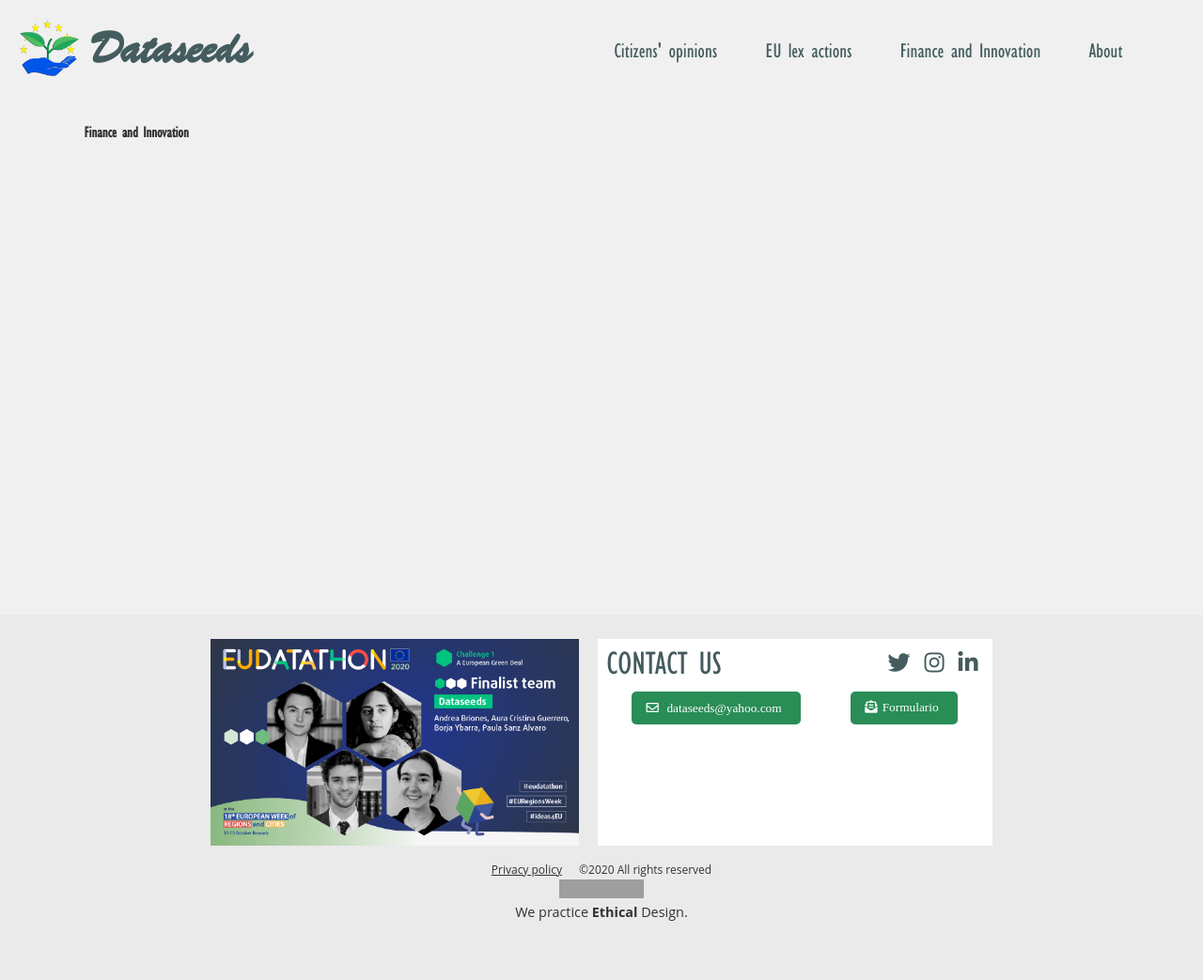
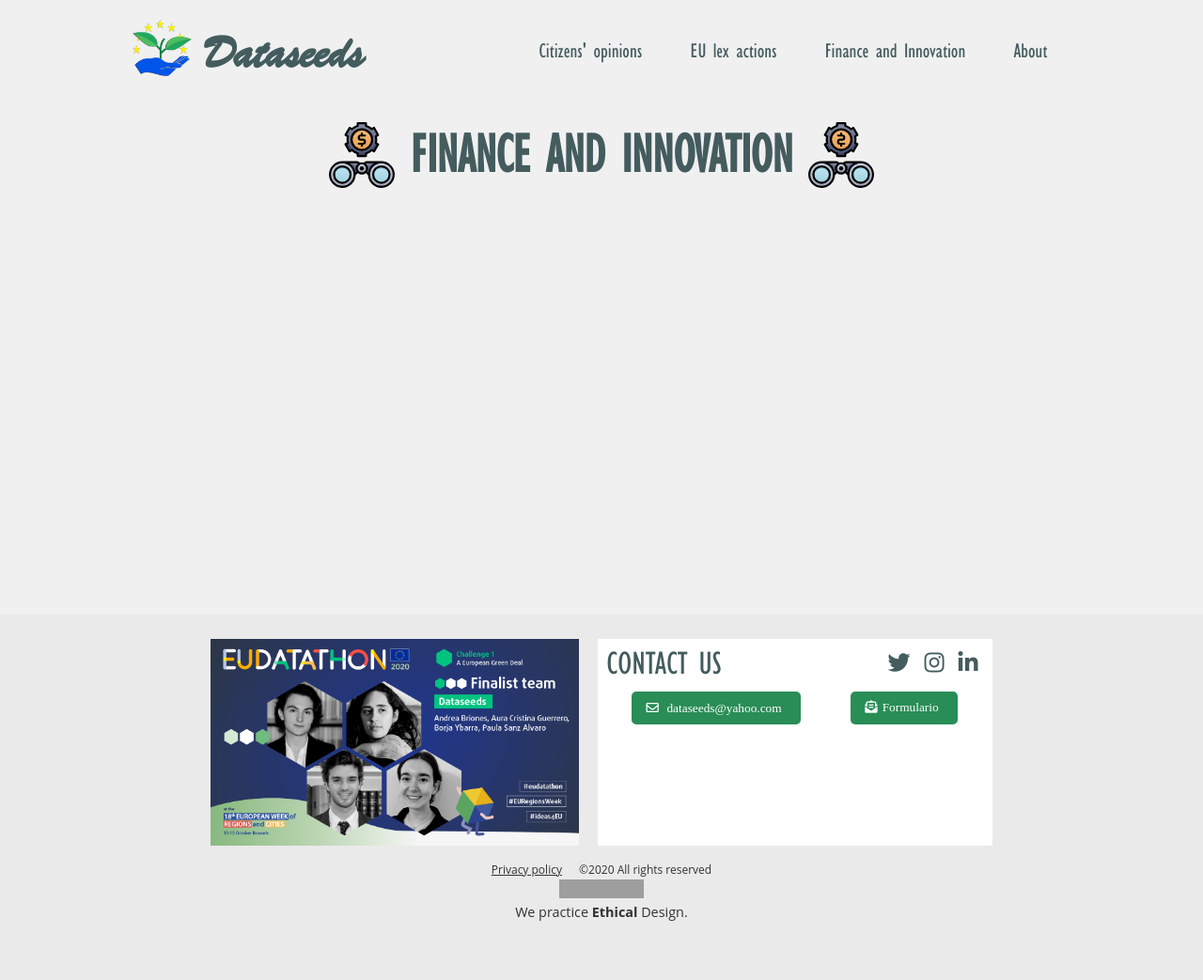
Before and after one commit to Dataseeds/dataseeds.github.io, a Jekyll site: the page built from 2.finance-Innovation.md, in a window 1280 px wide. Shown: the whole page at 94% size. Built offline with Jekyll 4.4.1, drawn with Linux system fonts in a browser that asks for light colours; nearby versions of some CDN libraries; grey boxes are pictures that could not be loaded.

Commit message:
late night fixes + home animation

```diff
--- a/2.finance-Innovation.md
+++ b/2.finance-Innovation.md
@@ -5,6 +5,10 @@ visible: true
 permalink: /finance_innovation
 ---
 
-<div>
-	<h3>Finance and Innovation</h3>
+<div class="finance">
+	<div class="centered-title">
+		<img src="/assets/icons/DrawKit-SaaS/Color/Binocular.svg">
+		<h1>{{ page.title }}</h1>
+		<img src="/assets/icons/DrawKit-SaaS/Color/Binocular.svg" style="transform: scaleX(-1);">
+	</div>
 </div>
--- a/_sass/_base.scss
+++ b/_sass/_base.scss
@@ -84,7 +84,7 @@ $grey-color-light: #ddd;
 
 /* navigation bar border */
 
-$max-wrapper-width: 1200px;
+$max-wrapper-width: 1000px;
 
 /*************** Basic styling
 ***********************************************************/
@@ -217,6 +217,7 @@ a:hover {
 
 .site-nav {
     max-width: $max-wrapper-width;
+    margin: auto;
     padding: 0px 20px;
     position: relative;
     a {
@@ -226,6 +227,7 @@ a:hover {
 
 .logo {
     height: 65px;
+    margin-bottom: 10px;
     width: 65px;
 }
 
@@ -278,7 +280,7 @@ label {
         cursor: pointer;
         position: absolute;
         right: 20px;
-        top: 13px;
+        top: 20px;
     }
     label:after {
         content: '';
--- a/_sass/_layout.scss
+++ b/_sass/_layout.scss
@@ -16,11 +16,23 @@
 			Home
 #################################### */
 
+@keyframes slideIn {
+    0% {
+        transform: scale(0.8);
+        opacity: 0.1;
+    }
+    100% {
+        transform: scale(1);
+        opacity: 1;
+    }
+}
+
 .home {
+    animation: slideIn 1.3s ease-in-out;
     display: grid;
     text-align: center;
     margin: 0 auto;
-    max-width: 800px;
+    max-width: 50rem;
     vertical-align: middle;
     position: relative;
     img {
@@ -29,7 +41,7 @@
     }
     h3 {
         color: $main-dark-blue;
-        font-size: min(2.5em, 5vw);
+        font-size: min(2rem, 5vw);
         font-weight: 100;
         line-height: 1em;
         margin: auto;
@@ -103,8 +115,11 @@
     &:hover {
         top: 43%;
     }
+    @media (hover: none) {
+        top: 47%;
+    }
     @media screen and (max-width: $on-laptop) {
-        top: 45%;
+        top: 44%;
     }
 }
 
@@ -148,12 +163,13 @@
     margin: auto;
     padding-bottom: 2em;
     text-align: center;
-    width: 90vw;
+    width: max-content;
+    max-width: 700px;
     h1 {
         color: $main-dark-blue;
         font-size: min(9vw, 4em);
         line-height: normal;
-        margin: auto 0;
+        padding: 0 1rem;
         text-transform: uppercase;
         transform: scale(.95, 1.05);
         width: auto;
@@ -200,10 +216,11 @@
 }
 
 .card-img {
-    padding: 2em;
-    width: 19vw;
+    padding: 2rem 0 1rem;
+    width: min(19vw, 6rem);
     @media screen and (min-width: $on-laptop) {
-        width: 100px;
+        width: 6rem;
+        padding: 1rem;
     }
 }
 
@@ -289,12 +306,14 @@
     flex-direction: row;
     overflow: hidden;
     padding-block-end: 1em;
+    width: 100%;
     @media (max-width: $on-laptop) {
         flex-direction: column;
     }
 }
 
 .about-header-paragraph {
+    flex-basis: 60%;
     height: 100%;
     margin: auto;
     overflow: hidden;
@@ -371,10 +390,6 @@
             height: 62vw;
         }
     }
-    // &:hover {
-    //     box-shadow: 0px 8px 20px #999999;
-    //     transform: scale(1.05);
-    // }
 }
 
 .flip-card {
@@ -449,7 +464,8 @@
 }
 
 .about-sources h2 {
-    font-size: 1.75rem;
+    font-size: 2.5rem;
+    padding-block-end: 0.5rem;
 }
 
 
```
